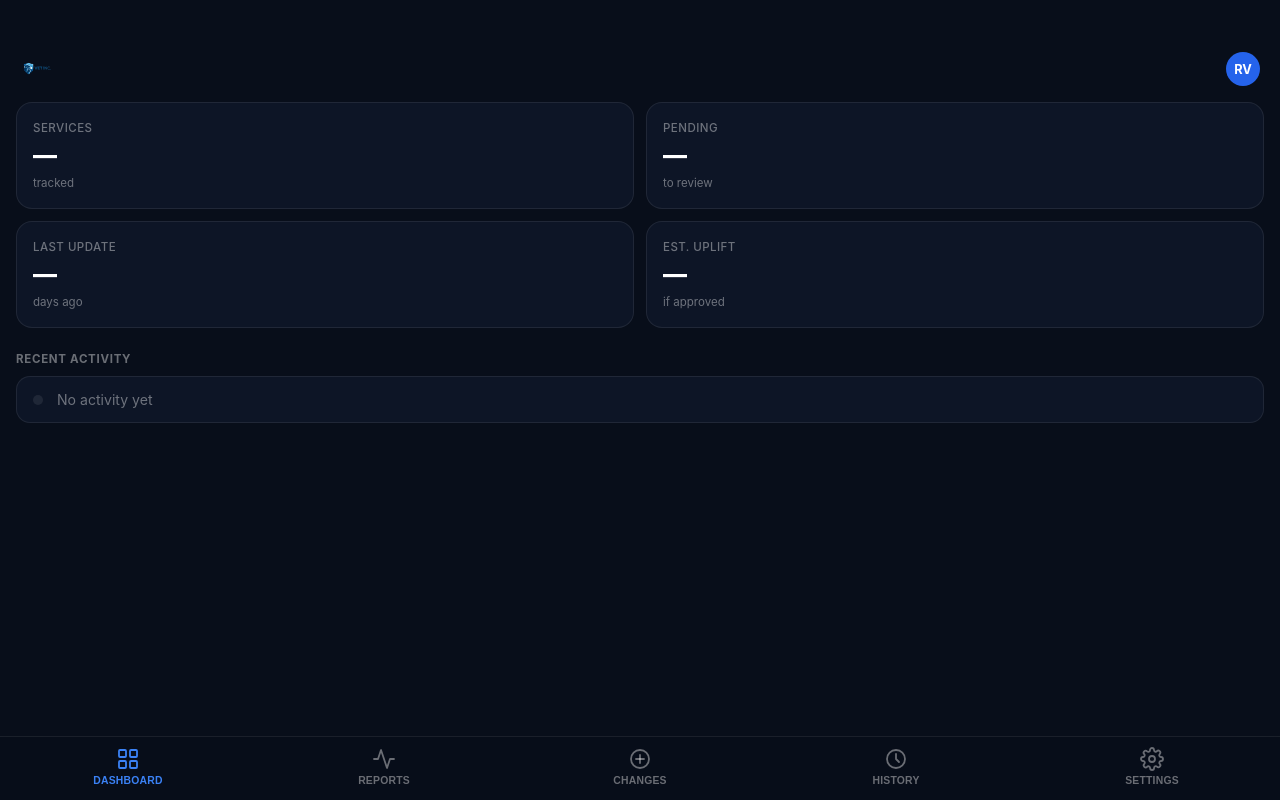
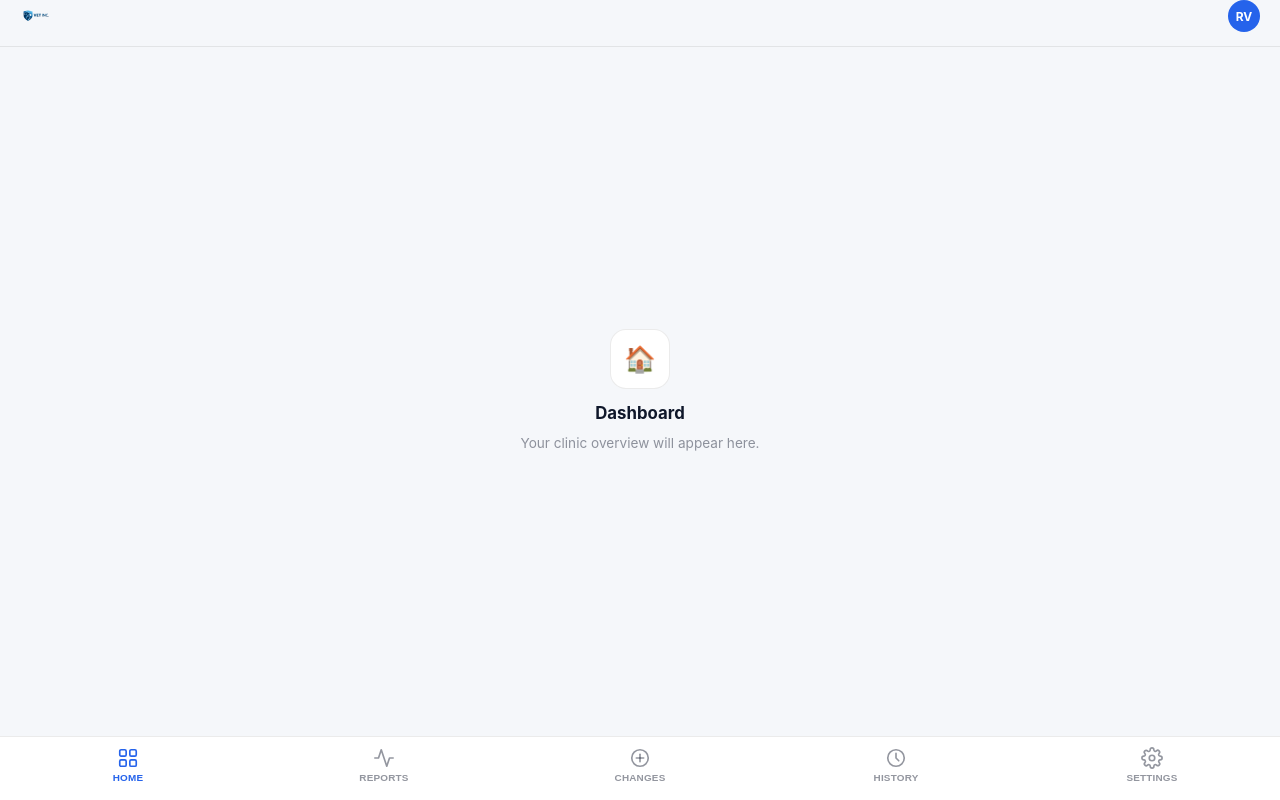
Before and after one commit to jack108510/vet-inc-clinic, a website: page app.html in a window 1280 px wide. Drawn offline with Linux system fonts and the light colour scheme.

Commit message:
App shell: white theme, clean empty screens, working tabs

```diff
--- a/app.html
+++ b/app.html
@@ -5,80 +5,91 @@
 <meta name="viewport" content="width=device-width, initial-scale=1, viewport-fit=cover"/>
 <meta name="mobile-web-app-capable" content="yes"/>
 <meta name="apple-mobile-web-app-capable" content="yes"/>
-<meta name="apple-mobile-web-app-status-bar-style" content="black-translucent"/>
+<meta name="apple-mobile-web-app-status-bar-style" content="default"/>
 <title>Vet INC</title>
 <link rel="icon" href="logo.png"/>
 <style>
 *, *::before, *::after { box-sizing: border-box; margin: 0; padding: 0; }
 
 :root {
-  --bg:    #080e1a;
-  --bg2:   #0d1526;
-  --bg3:   #111c33;
-  --blue:  #3b82f6;
-  --blue2: #2563eb;
-  --line:  rgba(255,255,255,.08);
-  --text:  #ffffff;
-  --dim:   rgba(255,255,255,.4);
-  --safe-bottom: env(safe-area-inset-bottom, 0px);
+  --bg:      #f5f7fa;
+  --bg2:     #ffffff;
+  --line:    rgba(0,0,0,.08);
+  --blue:    #2563eb;
+  --blue2:   #1d4ed8;
+  --text:    #0f172a;
+  --dim:     rgba(15,23,42,.45);
+  --safe-b:  env(safe-area-inset-bottom, 0px);
 }
 
 html, body {
-  height: 100%;
-  background: var(--bg);
-  color: var(--text);
+  height: 100%; background: var(--bg); color: var(--text);
   font-family: -apple-system, 'SF Pro Display', 'Inter', system-ui, sans-serif;
-  -webkit-font-smoothing: antialiased;
-  overflow: hidden;
+  -webkit-font-smoothing: antialiased; overflow: hidden;
 }
 
 /* SCREENS */
-.screen { display: none; position: absolute; inset: 0 0 calc(64px + var(--safe-bottom)) 0; overflow-y: auto; }
+.screen {
+  display: none; position: absolute;
+  inset: 0 0 calc(64px + var(--safe-b)) 0;
+  overflow-y: auto;
+}
 .screen.active { display: flex; flex-direction: column; }
 
 /* TOP BAR */
 .topbar {
   position: sticky; top: 0; z-index: 10;
-  padding: 52px 20px 16px;
-  background: linear-gradient(to bottom, var(--bg) 70%, transparent);
+  padding: env(safe-area-inset-top, 44px) 20px 14px;
+  background: var(--bg);
   display: flex; align-items: center; justify-content: space-between;
+  border-bottom: 1px solid var(--line);
 }
-.topbar-logo { height: 34px; width: auto; }
-.topbar-title { font-size: 1.05rem; font-weight: 700; letter-spacing: -.01em; }
+.topbar-logo { height: 32px; width: auto; }
+.topbar-title { font-size: 1.1rem; font-weight: 700; color: var(--text); }
 .topbar-avatar {
-  width: 34px; height: 34px; border-radius: 50%;
-  background: var(--blue2);
+  width: 32px; height: 32px; border-radius: 50%;
+  background: var(--blue);
   display: flex; align-items: center; justify-content: center;
-  font-size: .8rem; font-weight: 700; color: #fff;
-  flex-shrink: 0;
+  font-size: .75rem; font-weight: 700; color: #fff; flex-shrink: 0;
 }
 
 /* EMPTY STATE */
 .empty {
-  flex: 1;
-  display: flex; flex-direction: column;
+  flex: 1; display: flex; flex-direction: column;
   align-items: center; justify-content: center;
-  gap: 12px; padding: 40px 32px;
-  text-align: center;
+  gap: 10px; padding: 40px 32px; text-align: center;
 }
 .empty-icon {
-  width: 64px; height: 64px; border-radius: 18px;
-  background: var(--bg3);
-  border: 1px solid var(--line);
+  width: 60px; height: 60px; border-radius: 16px;
+  background: var(--bg2); border: 1px solid var(--line);
   display: flex; align-items: center; justify-content: center;
-  font-size: 1.8rem; margin-bottom: 4px;
+  font-size: 1.6rem; margin-bottom: 4px;
 }
-.empty h2 { font-size: 1.1rem; font-weight: 700; }
-.empty p { font-size: .88rem; color: var(--dim); line-height: 1.5; max-width: 240px; }
+.empty h2 { font-size: 1.05rem; font-weight: 700; color: var(--text); }
+.empty p { font-size: .85rem; color: var(--dim); line-height: 1.55; max-width: 240px; }
+
+/* SETTINGS */
+.settings-section { padding: 20px 16px 6px; font-size: .72rem; font-weight: 700; color: var(--dim); text-transform: uppercase; letter-spacing: .05em; }
+.settings-list { padding: 0 16px; display: flex; flex-direction: column; }
+.settings-row {
+  background: var(--bg2); padding: 16px;
+  display: flex; align-items: center; justify-content: space-between;
+  border-bottom: 1px solid var(--line);
+  cursor: pointer; -webkit-tap-highlight-color: transparent;
+}
+.settings-row:first-child { border-radius: 12px 12px 0 0; }
+.settings-row:last-child { border-radius: 0 0 12px 12px; border-bottom: none; }
+.settings-label { font-size: .95rem; font-weight: 500; color: var(--text); }
+.settings-arrow { color: var(--dim); font-size: .9rem; }
+.settings-row.danger .settings-label { color: #ef4444; }
 
 /* BOTTOM NAV */
 .bottom-nav {
   position: fixed; bottom: 0; left: 0; right: 0;
-  height: calc(64px + var(--safe-bottom));
-  padding-bottom: var(--safe-bottom);
-  background: rgba(8,14,26,.92);
-  backdrop-filter: blur(20px);
-  -webkit-backdrop-filter: blur(20px);
+  height: calc(64px + var(--safe-b));
+  padding-bottom: var(--safe-b);
+  background: rgba(255,255,255,.95);
+  backdrop-filter: blur(20px); -webkit-backdrop-filter: blur(20px);
   border-top: 1px solid var(--line);
   display: flex; align-items: flex-start; justify-content: space-around;
   z-index: 100;
@@ -86,63 +97,14 @@ html, body {
 .nav-item {
   flex: 1; display: flex; flex-direction: column;
   align-items: center; justify-content: center;
-  gap: 4px; padding: 10px 4px 0;
+  gap: 3px; padding: 10px 4px 0;
   cursor: pointer; -webkit-tap-highlight-color: transparent;
   border: none; background: none; color: var(--dim);
   transition: color .15s;
 }
 .nav-item.active { color: var(--blue); }
-.nav-item svg { width: 24px; height: 24px; stroke: currentColor; fill: none; stroke-width: 1.8; stroke-linecap: round; stroke-linejoin: round; }
-.nav-item span { font-size: .65rem; font-weight: 600; letter-spacing: .02em; text-transform: uppercase; }
-
-/* DASHBOARD CARDS */
-.dash-grid { display: grid; grid-template-columns: 1fr 1fr; gap: 12px; padding: 0 16px 24px; }
-.kpi-card {
-  background: var(--bg2); border: 1px solid var(--line);
-  border-radius: 16px; padding: 18px 16px;
-  display: flex; flex-direction: column; gap: 6px;
-}
-.kpi-label { font-size: .72rem; color: var(--dim); font-weight: 500; text-transform: uppercase; letter-spacing: .04em; }
-.kpi-value { font-size: 1.5rem; font-weight: 800; letter-spacing: -.02em; background: linear-gradient(135deg, #fff 30%, rgba(255,255,255,.5)); -webkit-background-clip: text; -webkit-text-fill-color: transparent; }
-.kpi-sub { font-size: .72rem; color: var(--dim); }
-
-.section-label { font-size: .72rem; font-weight: 700; color: var(--dim); text-transform: uppercase; letter-spacing: .06em; padding: 0 16px 10px; }
-
-.activity-list { padding: 0 16px 24px; display: flex; flex-direction: column; gap: 10px; }
-.activity-item {
-  background: var(--bg2); border: 1px solid var(--line);
-  border-radius: 14px; padding: 14px 16px;
-  display: flex; align-items: center; gap: 14px;
-}
-.activity-dot { width: 10px; height: 10px; border-radius: 50%; background: var(--blue); flex-shrink: 0; }
-.activity-dot.dim { background: var(--line); }
-.activity-text { flex: 1; font-size: .88rem; color: var(--dim); }
-.activity-text strong { color: var(--text); font-weight: 600; }
-
-/* SETTINGS LIST */
-.settings-list { padding: 0 16px 24px; display: flex; flex-direction: column; gap: 2px; }
-.settings-row {
-  background: var(--bg2);
-  padding: 16px;
-  display: flex; align-items: center; justify-content: space-between;
-  border-bottom: 1px solid var(--line);
-  cursor: pointer;
-}
-.settings-row:first-child { border-radius: 14px 14px 0 0; }
-.settings-row:last-child { border-radius: 0 0 14px 14px; border-bottom: none; }
-.settings-row:only-child { border-radius: 14px; }
-.settings-label { font-size: .92rem; font-weight: 500; }
-.settings-arrow { color: var(--dim); font-size: .8rem; }
-
-/* PILL BUTTON */
-.pill-btn {
-  display: inline-flex; align-items: center; justify-content: center;
-  background: var(--blue2); color: #fff;
-  border: none; border-radius: 50px; padding: 14px 32px;
-  font-size: .95rem; font-weight: 700; cursor: pointer;
-  width: calc(100% - 32px); margin: 0 16px 24px;
-  -webkit-tap-highlight-color: transparent;
-}
+.nav-item svg { width: 22px; height: 22px; stroke: currentColor; fill: none; stroke-width: 1.8; stroke-linecap: round; stroke-linejoin: round; }
+.nav-item span { font-size: .62rem; font-weight: 600; letter-spacing: .02em; text-transform: uppercase; }
 </style>
 </head>
 <body>
@@ -153,15 +115,10 @@ html, body {
     <img src="logo.png" class="topbar-logo" alt="Vet INC"/>
     <div class="topbar-avatar">RV</div>
   </div>
-  <div class="dash-grid">
-    <div class="kpi-card"><div class="kpi-label">Services</div><div class="kpi-value">—</div><div class="kpi-sub">tracked</div></div>
-    <div class="kpi-card"><div class="kpi-label">Pending</div><div class="kpi-value">—</div><div class="kpi-sub">to review</div></div>
-    <div class="kpi-card"><div class="kpi-label">Last Update</div><div class="kpi-value">—</div><div class="kpi-sub">days ago</div></div>
-    <div class="kpi-card"><div class="kpi-label">Est. Uplift</div><div class="kpi-value">—</div><div class="kpi-sub">if approved</div></div>
-  </div>
-  <div class="section-label">Recent Activity</div>
-  <div class="activity-list">
-    <div class="activity-item"><div class="activity-dot dim"></div><div class="activity-text">No activity yet</div></div>
+  <div class="empty">
+    <div class="empty-icon">🏠</div>
+    <h2>Dashboard</h2>
+    <p>Your clinic overview will appear here.</p>
   </div>
 </div>
 
@@ -171,7 +128,17 @@ html, body {
   <div class="empty">
     <div class="empty-icon">📊</div>
     <h2>Reports</h2>
-    <p>Price performance, revenue trends, and uplift breakdowns will appear here.</p>
+    <p>Price performance and revenue trends will appear here.</p>
+  </div>
+</div>
+
+<!-- MAKE A CHANGE -->
+<div class="screen" id="screen-change">
+  <div class="topbar"><div class="topbar-title">Make a Change</div></div>
+  <div class="empty">
+    <div class="empty-icon">✏️</div>
+    <h2>Make a Change</h2>
+    <p>Review and approve suggested price updates here.</p>
   </div>
 </div>
 
@@ -181,43 +148,34 @@ html, body {
   <div class="empty">
     <div class="empty-icon">🗂</div>
     <h2>History</h2>
-    <p>A full log of every price change — approved, rejected, and pending — will appear here.</p>
+    <p>All past price changes and approvals will appear here.</p>
   </div>
-</div>
-
-<!-- MAKE A CHANGE -->
-<div class="screen" id="screen-change">
-  <div class="topbar"><div class="topbar-title">Make a Change</div></div>
-  <div class="empty">
-    <div class="empty-icon">✏️</div>
-    <h2>Make a Change</h2>
-    <p>Review suggested price updates and approve or reject them one by one — or all at once.</p>
-  </div>
-  <button class="pill-btn">Review Suggestions</button>
 </div>
 
 <!-- SETTINGS -->
 <div class="screen" id="screen-settings">
-  <div class="topbar">
-    <div class="topbar-title">Settings</div>
-    <div class="topbar-avatar">RV</div>
-  </div>
+  <div class="topbar"><div class="topbar-title">Settings</div><div class="topbar-avatar">RV</div></div>
+  <div class="settings-section">Account</div>
   <div class="settings-list">
     <div class="settings-row"><span class="settings-label">Clinic Profile</span><span class="settings-arrow">›</span></div>
     <div class="settings-row"><span class="settings-label">Notifications</span><span class="settings-arrow">›</span></div>
+  </div>
+  <div class="settings-section">Preferences</div>
+  <div class="settings-list">
     <div class="settings-row"><span class="settings-label">Update Schedule</span><span class="settings-arrow">›</span></div>
     <div class="settings-row"><span class="settings-label">Billing</span><span class="settings-arrow">›</span></div>
   </div>
-  <div class="settings-list" style="margin-top:8px">
-    <div class="settings-row"><span class="settings-label" style="color:rgba(255,255,255,.35)">Sign Out</span></div>
+  <div class="settings-section"></div>
+  <div class="settings-list">
+    <div class="settings-row danger"><span class="settings-label">Sign Out</span></div>
   </div>
 </div>
 
 <!-- BOTTOM NAV -->
 <nav class="bottom-nav">
   <button class="nav-item active" id="nav-dashboard" onclick="switchTab('dashboard')">
-    <svg viewBox="0 0 24 24"><rect x="3" y="3" width="7" height="7" rx="1"/><rect x="14" y="3" width="7" height="7" rx="1"/><rect x="3" y="14" width="7" height="7" rx="1"/><rect x="14" y="14" width="7" height="7" rx="1"/></svg>
-    <span>Dashboard</span>
+    <svg viewBox="0 0 24 24"><rect x="3" y="3" width="7" height="7" rx="1.5"/><rect x="14" y="3" width="7" height="7" rx="1.5"/><rect x="3" y="14" width="7" height="7" rx="1.5"/><rect x="14" y="14" width="7" height="7" rx="1.5"/></svg>
+    <span>Home</span>
   </button>
   <button class="nav-item" id="nav-reports" onclick="switchTab('reports')">
     <svg viewBox="0 0 24 24"><polyline points="22 12 18 12 15 21 9 3 6 12 2 12"/></svg>
```
